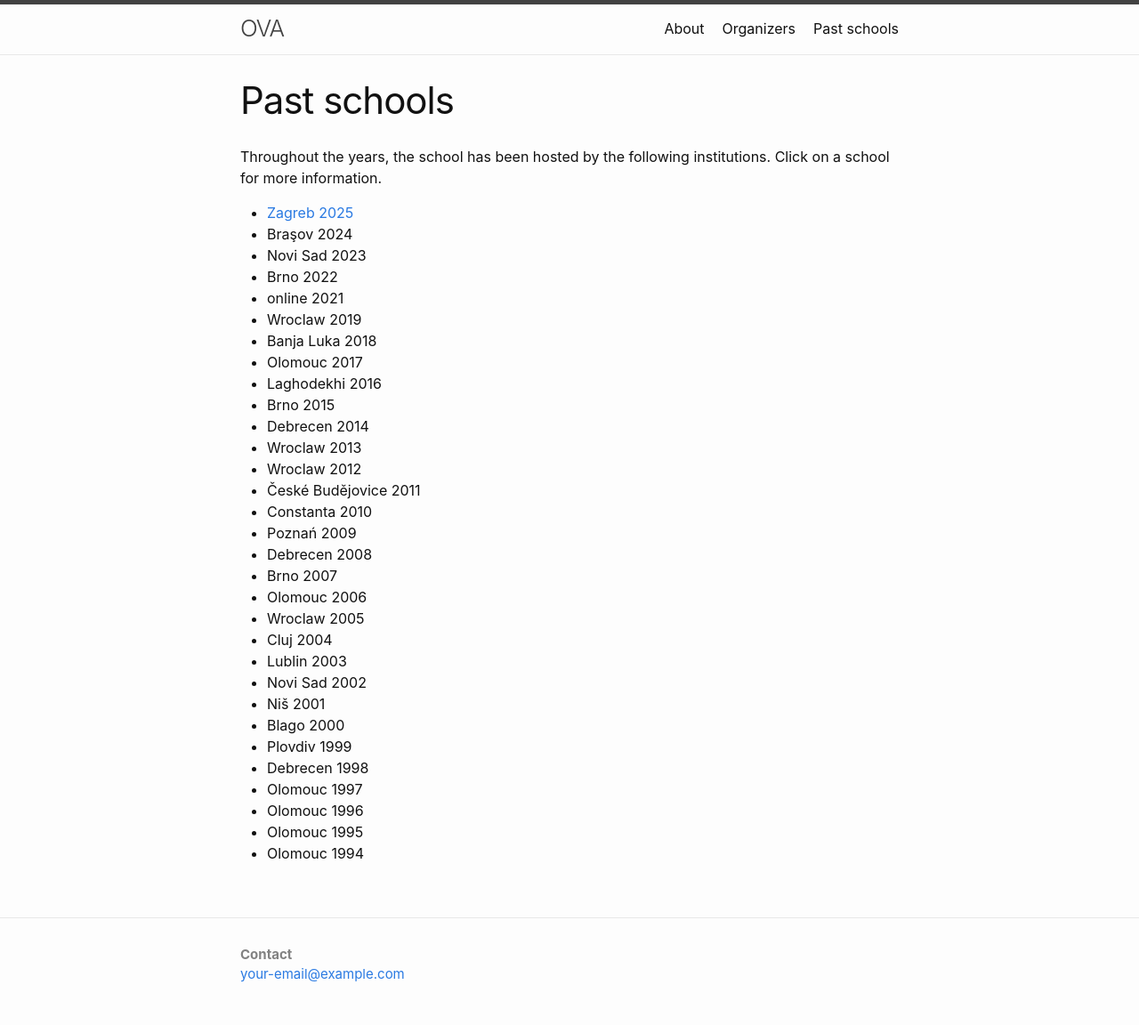
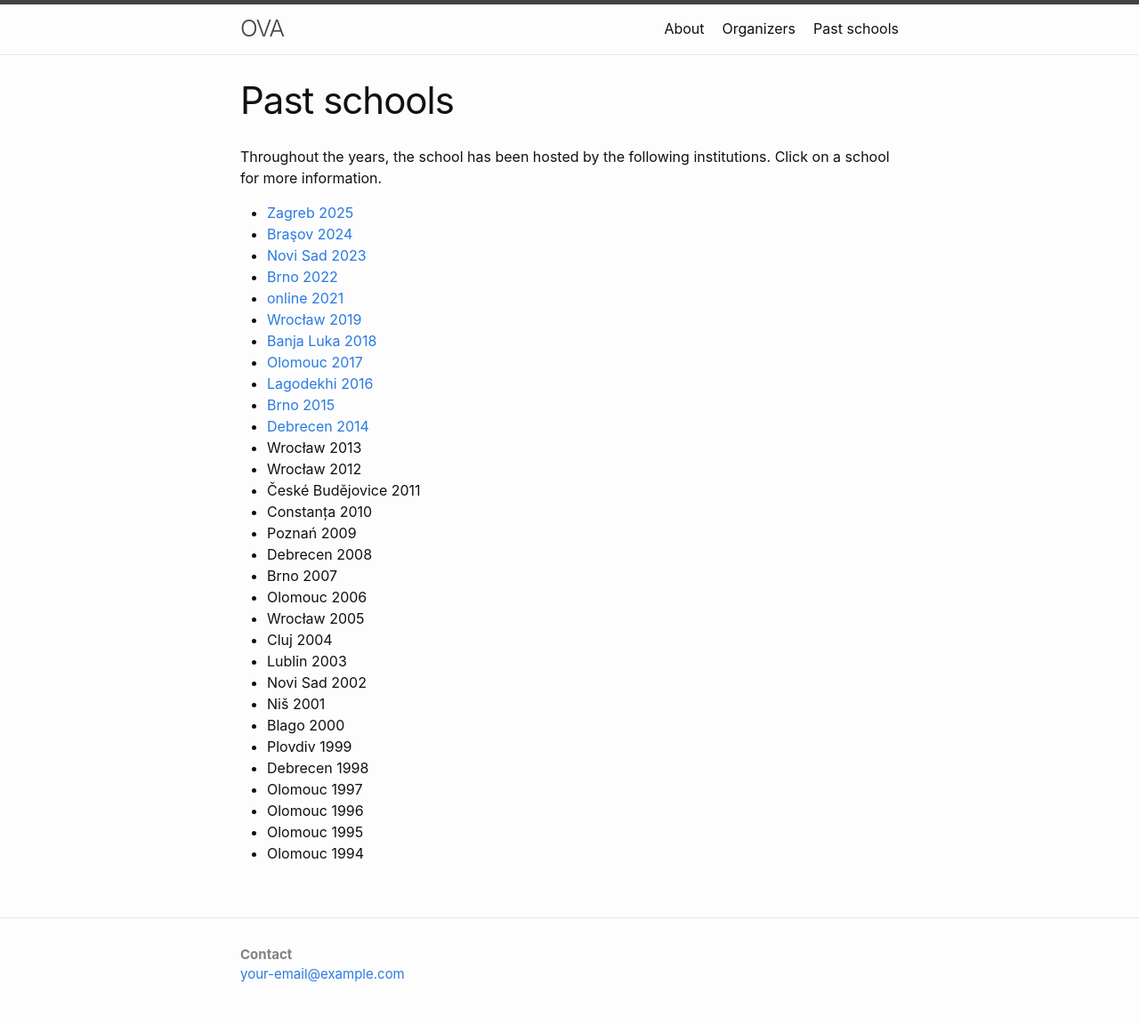
Before and after one commit to ovaschool/ovaschool.github.io, a Jekyll site: the page built from staticpages/pastschools.markdown, in a window 1280 px wide. Shown: the whole page at 89% size. Built offline with Jekyll 4.4.1, drawn with Linux system fonts in a browser that asks for light colours.

Commit message:
Update pastschools.markdown

```diff
--- a/staticpages/pastschools.markdown
+++ b/staticpages/pastschools.markdown
@@ -8,25 +8,25 @@ Throughout the years, the school has been hosted by the following institutions.
 Click on a school for more information.
 
 * [Zagreb 2025](/zagreb2025)
-* Braşov 2024
-* Novi Sad 2023
-* Brno 2022
-* online 2021
-* Wroclaw 2019
-* Banja Luka 2018
-* Olomouc 2017
-* Laghodekhi 2016
-* Brno 2015
-* Debrecen 2014
-* Wroclaw 2013
-* Wroclaw 2012
+* [Braşov 2024](/brasov2024)
+* [Novi Sad 2023](/novisad2023)
+* [Brno 2022](/brno2022)
+* [online 2021](/online2021)
+* [Wrocław 2019](/wroclaw2019)
+* [Banja Luka 2018](/bankaluka2018)
+* [Olomouc 2017](/olomouc2017)
+* [Lagodekhi 2016](/lagodekhi)
+* [Brno 2015](/brno2015)
+* [Debrecen 2014](debrecen2014)
+* Wrocław 2013
+* Wrocław 2012
 * České Budějovice 2011
-* Constanta 2010
+* Constanța 2010
 * Poznań 2009
 * Debrecen 2008
 * Brno 2007
 * Olomouc 2006
-* Wroclaw 2005
+* Wrocław 2005
 * Cluj 2004
 * Lublin 2003
 * Novi Sad 2002
```
